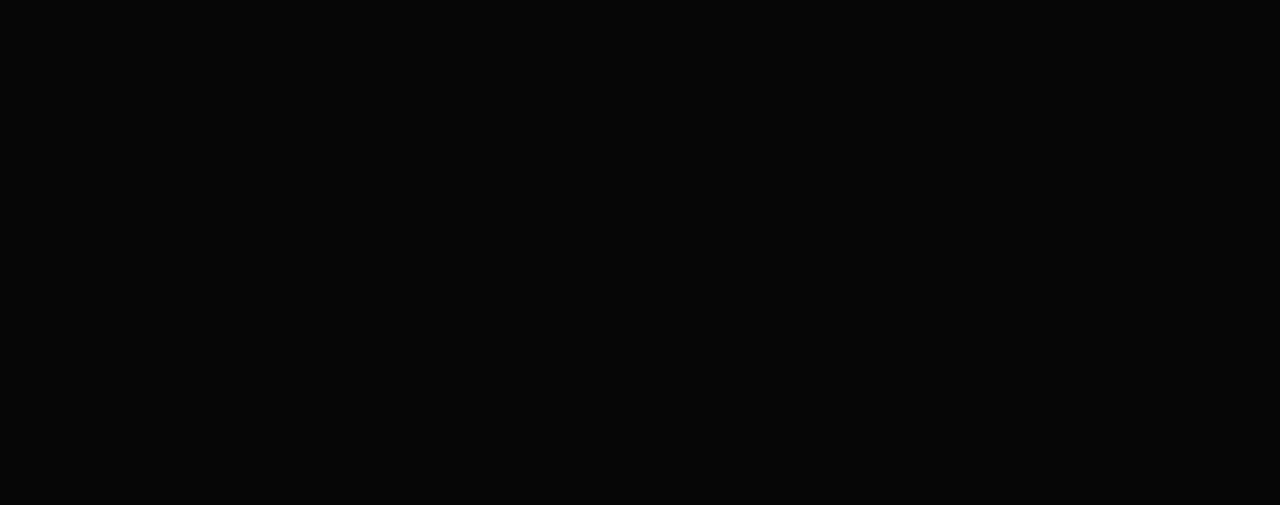
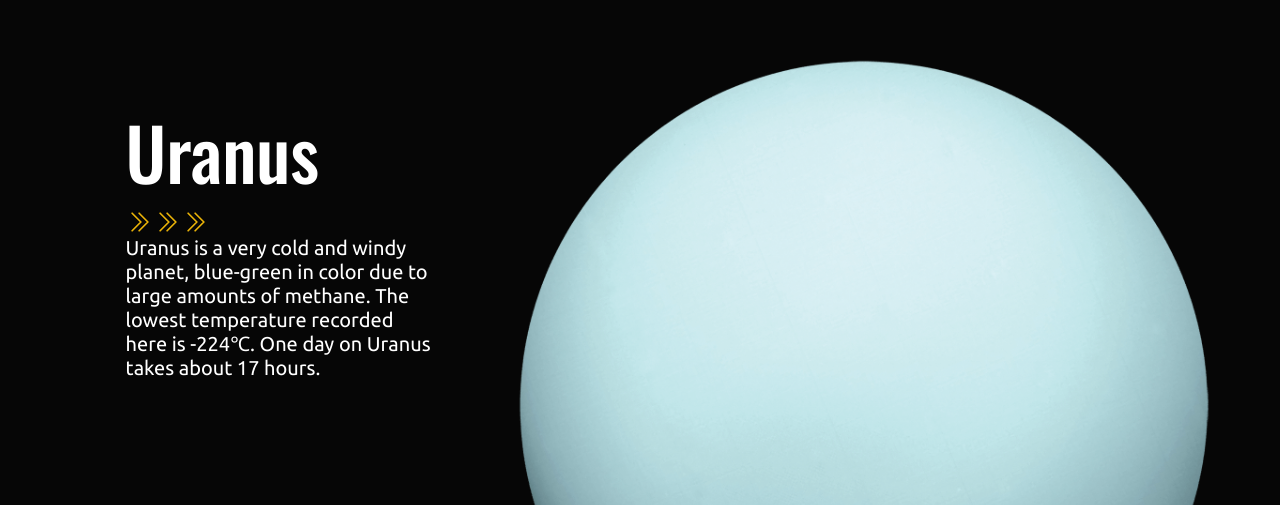
Before and after one commit to DenysKors/AboveTheSky_PetProject, a React (Vite) app: page / in a window 1280 px wide. Shown: the part 8495-9000 px from the top of the page. Before the commit the page ends 8337 px from the top, so only its background shows below. Built offline with nearby package versions, Linux system fonts and the light colour scheme.

Commit message:
Uranus section markup&styles

```diff
--- /dev/null
+++ b/src/components/UranusSection.jsx
@@ -0,0 +1,30 @@
+import { ChevronDoubleRightIcon } from "@heroicons/react/24/outline";
+
+import Uranus from "../assets/images/uranus.png";
+
+function UranusSection() {
+  return (
+    <section className="md:pt-28 lg:pt-36" id="uranus">
+      <div className="relative w-full h-[380px] md:h-[620px] lg:h-[840px] flex items-center justify-end">
+        <div className="w-[calc(100vw-50%)] flex justify-end">
+          <img src={Uranus} alt="uranus" />
+        </div>
+        <div className="absolute z-10 left-0 md:left-[5%] top-[15%] p-1 max-w-[180px] md:max-w-[225px] lg:max-w-[320px] xl:max-w-[380px]">
+          <h2 className="section-title">Uranus</h2>
+          <div className="hidden md:flex">
+            <ChevronDoubleRightIcon className="text-yellow-500 md:w-5 md:h-5 lg:w-7 lg:h-7 animate-pulse" />
+            <ChevronDoubleRightIcon className="text-yellow-500 md:w-5 md:h-5 lg:w-7 lg:h-7 animate-pulseDel4" />
+            <ChevronDoubleRightIcon className="text-yellow-500 md:w-5 md:h-5 lg:w-7 lg:h-7 animate-pulseDel7" />
+          </div>
+          <p className="section-text">
+            Uranus is a very cold and windy planet, blue-green in color due to
+            large amounts of methane. The lowest temperature recorded here is
+            -224&#8451;. One day on Uranus takes about 17 hours.
+          </p>
+        </div>
+      </div>
+    </section>
+  );
+}
+
+export default UranusSection;
--- a/src/pages/LandingPage.jsx
+++ b/src/pages/LandingPage.jsx
@@ -6,6 +6,7 @@
 import MarsSection from "../components/MarsSection";
 import JupiterSection from "../components/JupiterSection";
 import SaturnSection from "../components/SaturnSection";
+import UranusSection from "../components/UranusSection";
 
 function LandingPage() {
   return (
@@ -19,6 +20,7 @@
         <MarsSection />
         <JupiterSection />
         <SaturnSection />
+        <UranusSection />
       </main>
     </>
   );
```
Also changed, not shown: src/assets/images/uranus.png (added).
